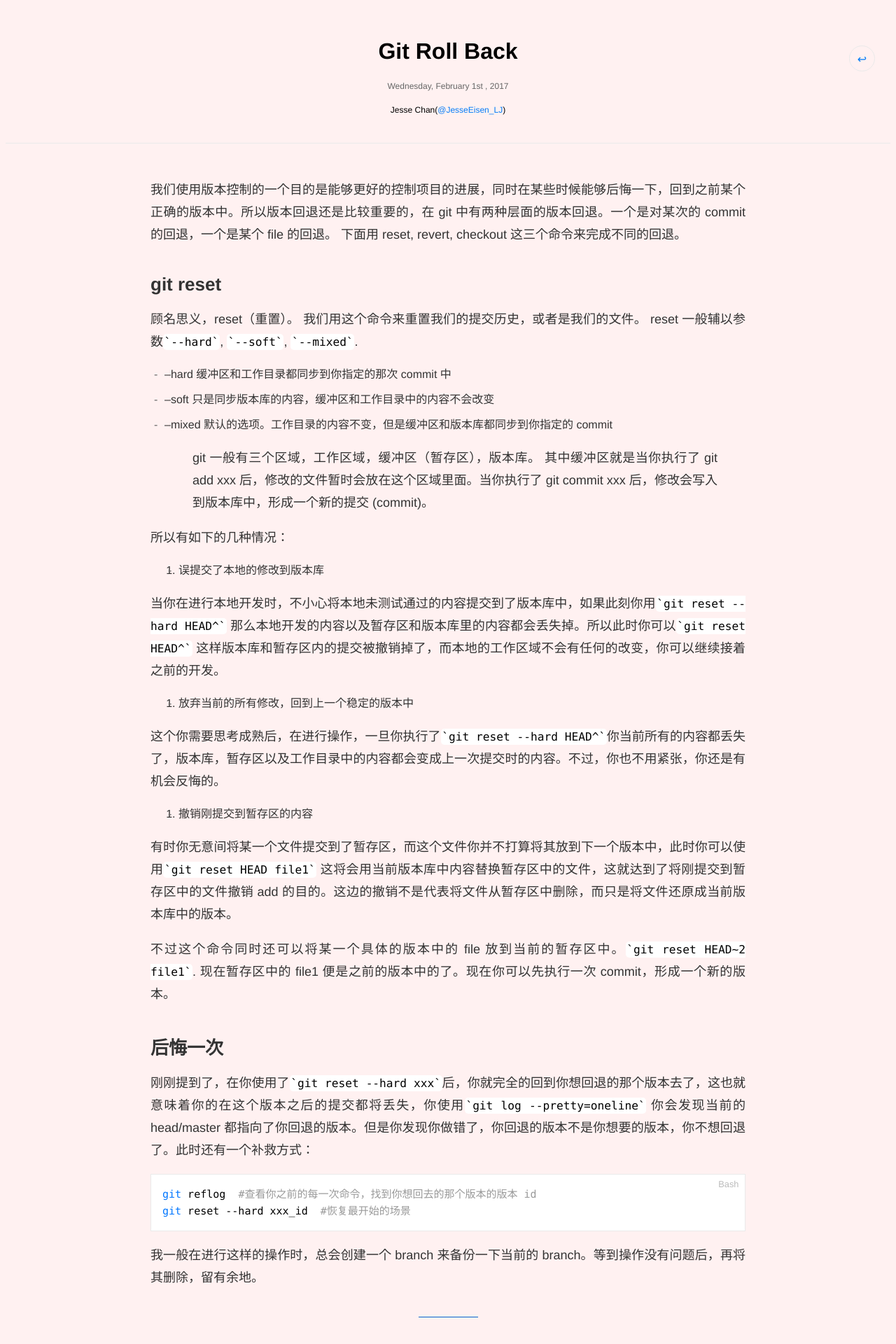
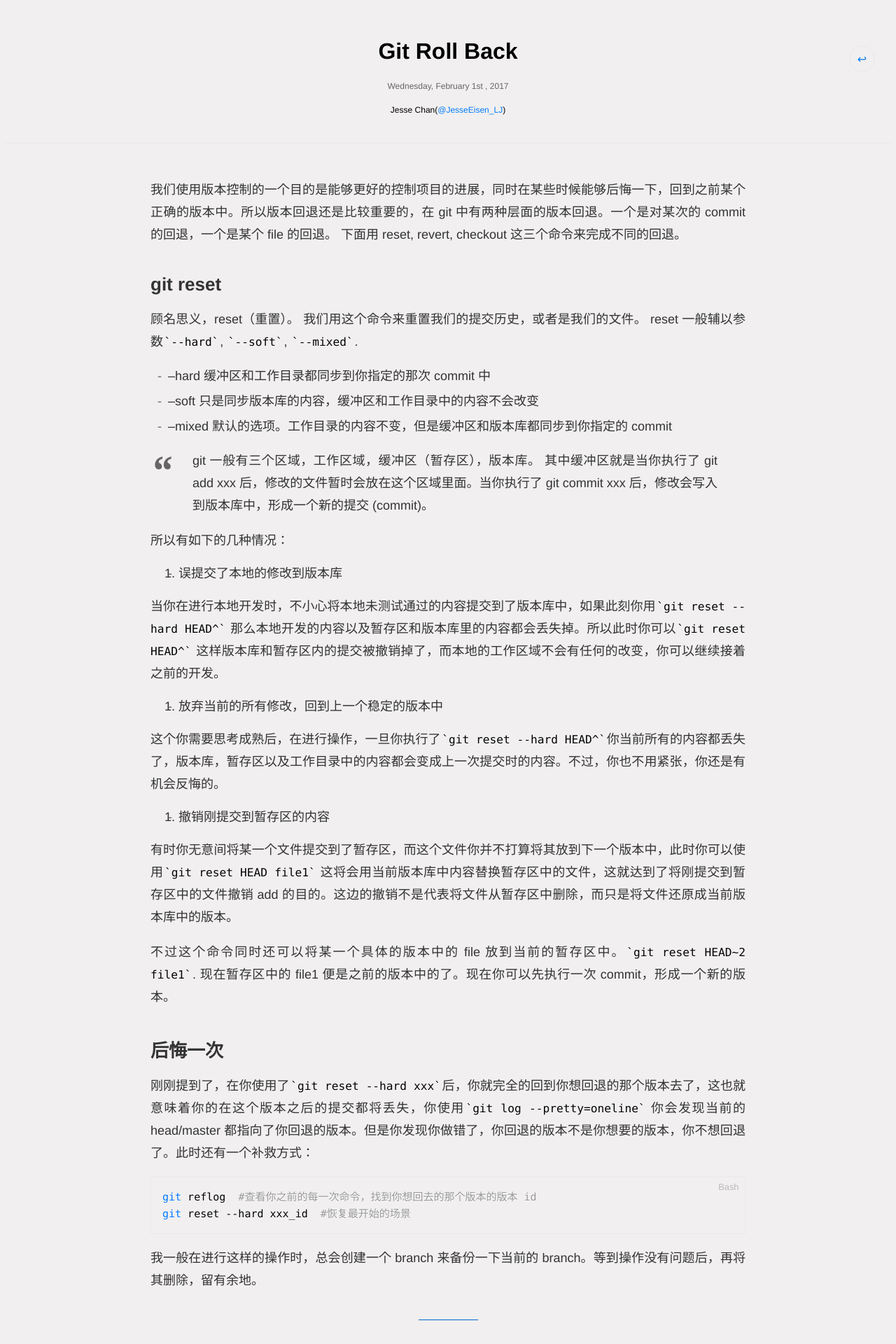
Before and after one commit to JesseEisen/JesseEisen.github.io, a Jekyll site: the page built from _posts/2017-02-01-git-history-reset.md, in a window 1280 px wide. Shown: the top 1920 px of the page at 70% size. Built offline with Jekyll 4.4.1, drawn with Linux system fonts in a browser that asks for light colours.

Commit message:
change page color

```diff
--- a/css/newpost.css
+++ b/css/newpost.css
@@ -5,7 +5,7 @@
 
 html {
     color:#333;
-    background: #fff1f1;
+    background: #f1efef;
     font-family: 'PingFang HK',Helvetica,Arial,sans-serif;
 }
 
@@ -128,7 +128,7 @@ hr {
    }
 
 code {
-    font-family: Menlo, Monaco, 'PingFang HK',"Lucida Console", "Liberation Mono", "DejaVu Sans Mono", "Bitstream Vera Sans Mono", "Courier New", monospace, serif;
+    font-family: 'PingFang HK',Menlo, Monaco,"Lucida Console", "Liberation Mono", "DejaVu Sans Mono", "Bitstream Vera Sans Mono", "Courier New", monospace, serif;
     color: #d400ff;
     font-size: 0.9em;
     white-space: pre-wrap;
@@ -144,12 +144,12 @@ code::after {
 
 ul {
     list-style-type: none;
-    margin-left: 20px;
+    margin: 20px 25px;
     padding: 0px;
 }
 
 li {
-    font-size: 16px;
+    font-size: 18px;
     line-height: 26px;
     margin-bottom: 10px;
 }
@@ -174,6 +174,7 @@ pre {
 }
 
 pre > code {
+    font-family: Menlo, Monaco, 'PingFang HK',"Lucida Console", "Liberation Mono", "DejaVu Sans Mono", "Bitstream Vera Sans Mono", "Courier New", monospace, serif;
     color: #000;
     font-size: 15px;
     line-height: 20px;
@@ -271,6 +272,19 @@ th {
     color:#222;
 }
 
+blockquote::before {
+    font-family: Georgia,serif;
+    font-size: 60px;
+    font-weight: 700;
+    line-height: 1;
+    position: absolute;
+    top: 0;
+    left: 0;
+    padding: 0 12px 0 3px;
+    content: '\201C';
+    text-align: center;
+    color: #666;
+}
 
 @media only screen and (max-width: 500px) {
     .post-content {
@@ -359,18 +373,6 @@ th {
         font-size: 0.95em;
     }
 
-    blockquote::before {
-        font-family: Georgia,serif;
-        font-size: 60px;
-        font-weight: 700;
-        line-height: 1;
-        position: absolute;
-        top: 0;
-        left: 0;
-        padding: 0 12px 0 3px;
-        content: '\201C';
-        text-align: center;
-        color: #666;
-    }
+
 
 }
--- a/css/prism.css
+++ b/css/prism.css
@@ -57,7 +57,7 @@ pre[class*="language-"] {
 
 :not(pre) > code[class*="language-"],
 pre[class*="language-"] {
-	background:#fff;
+	background:#f1efef;
 }
 
 /* Inline code */
```
